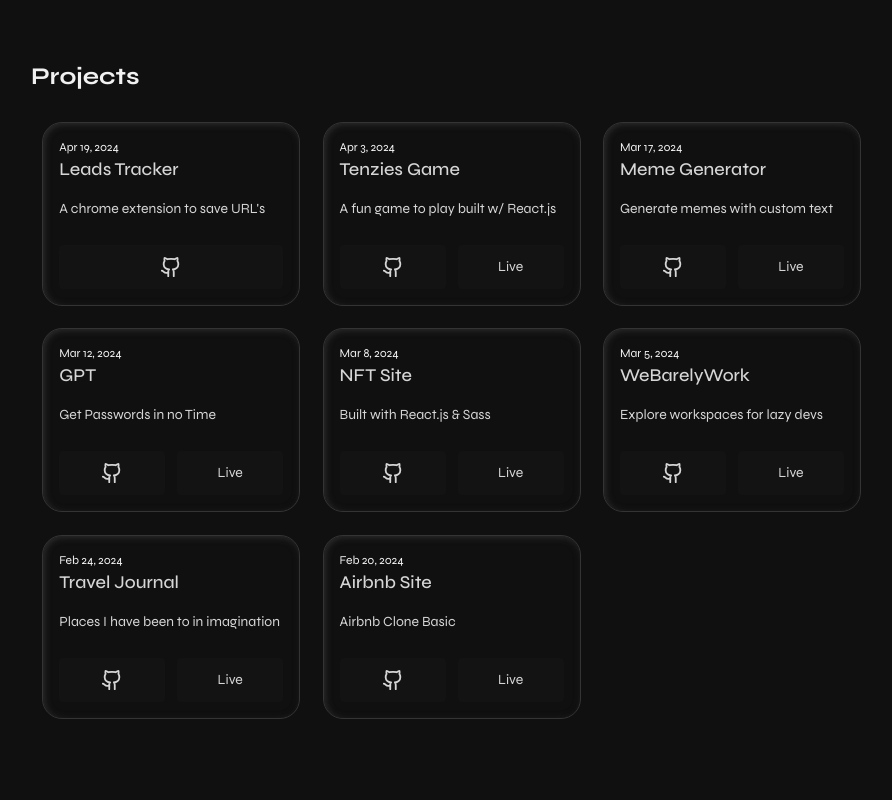
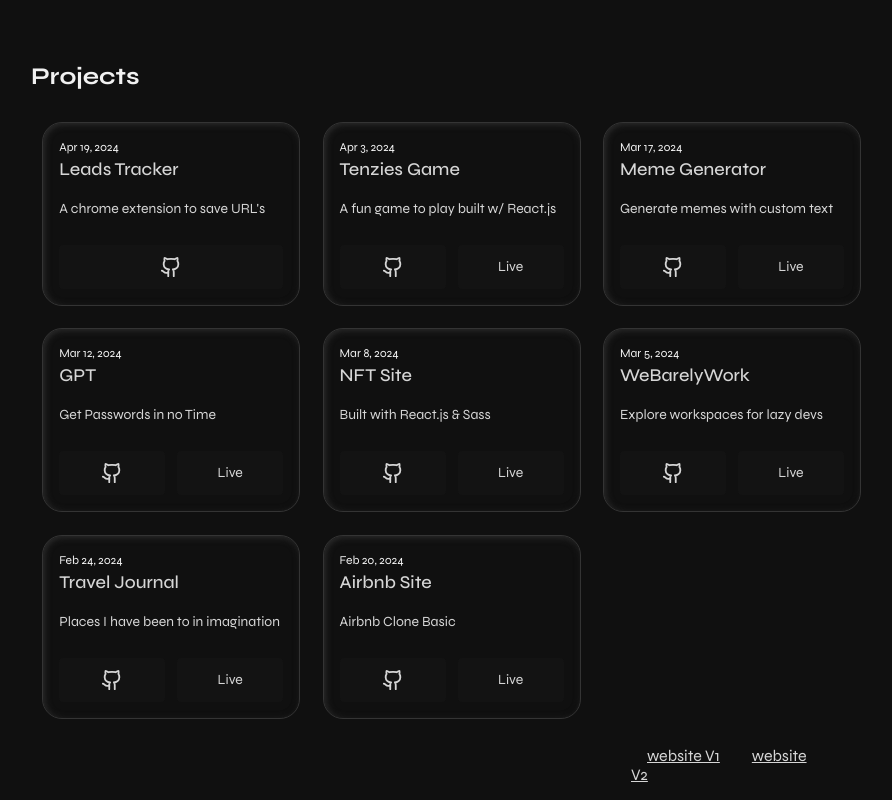
Before and after one commit to mohs-in/website_v3, a React (Vite) app: page / in a window 1280 px wide. Shown: the part 532-1332 px from the top of the page, without its empty margins (209-1101 px from the left). Before the commit the page ends 1262 px from the top, so only its background shows below. Built offline with nearby package versions, Linux system fonts and the light colour scheme.

Commit message:
added previous website versions

```diff
--- a/components/Hero.jsx
+++ b/components/Hero.jsx
@@ -17,7 +17,10 @@ export default function Hero () {
         <div className="projects-div">
             {projects}
         </div>
-
+        <p className="prev-websites">
+            <a href="http://v1.mohs.ink/">website V1</a>
+            <a href="http://v2.mohs.ink/">website V2</a>
+        </p>
     </main>
     </>
     )
--- a/src/App.scss
+++ b/src/App.scss
@@ -68,6 +68,15 @@ header {
     .header--desc .skills {
         margin-top: 1em;
         display: inline-block;
+    }
+}
+
+.prev-websites {
+    margin-left: 75%;
+    a {
+        color: $color-secondary;
+        padding: 1em;
+        text-decoration: underline;
     }
 }
 
@@ -177,6 +186,10 @@ article {
         }
     }
 
+    .prev-websites {
+        margin-left: 40%;
+    }
+
     .projects-div {
         flex-direction: row;
         width: 100%;
```
